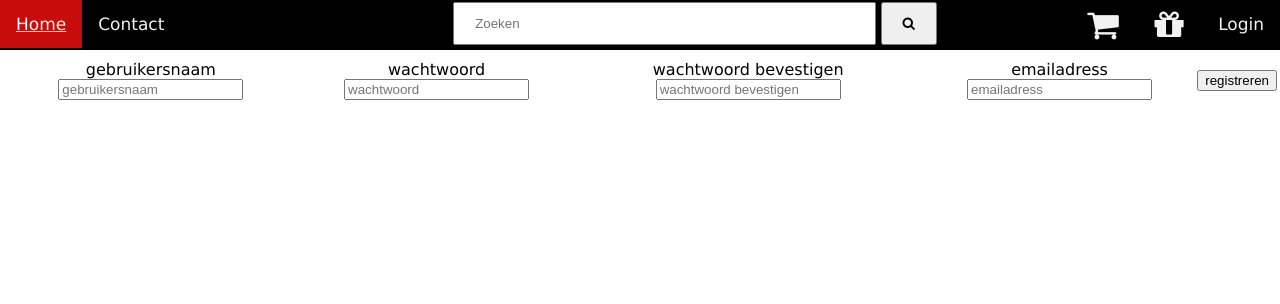
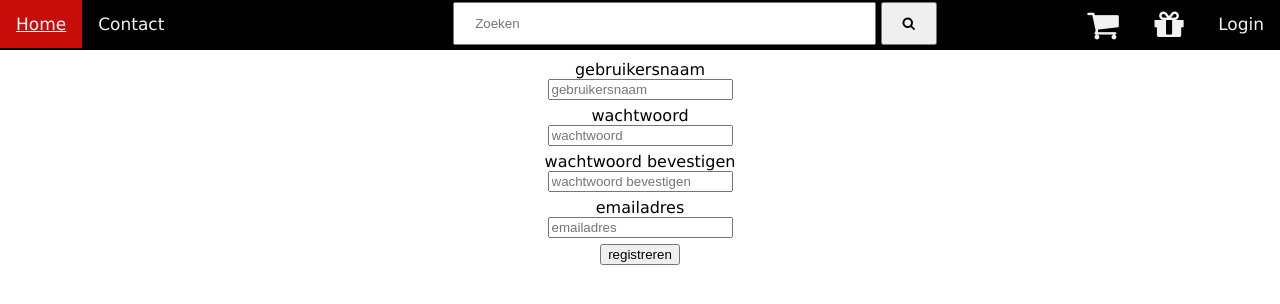
Before and after one commit to JosDUisterhout/wwi, a PHP site: page /registreer.php in a window 1280 px wide. Shown: the top 304 px of the page. Run offline with PHP 8.4, Linux system fonts and the light colour scheme; data that the repository does not hold is empty.

Commit message:
positie inlog en registreer
true else true

```diff
--- a/functies.php
+++ b/functies.php
@@ -298,7 +298,7 @@ function emailvalidator($emailadress)
     if (preg_match("^[0-9a-z]([-_.]?[0-9a-z])*@[0-9a-z]([-.]?[0-9a-z])*\\.[a-z]{2,4}$^", $emailadress)) {
         $geldig = TRUE;
     } else {
-        $geldig = TRUE;
+        $geldig = false;
     }
     return $geldig;
 }
--- a/registreer.php
+++ b/registreer.php
@@ -5,11 +5,11 @@ session_start();
 <form method="post">
     <br><br><br>
 <table align="center"><form method="POST" >
-<tr><td><label for="gebruikersnaam">gebruikersnaam</label><input type="text" name="gebruikersnaam" placeholder="gebruikersnaam"></td>
-<td><label for="wachtwoord">wachtwoord</label><input type="password" name="wachtwoord" placeholder="wachtwoord"></td>
-    <td><label for="wachtwoord2">wachtwoord bevestigen</label><input type="password" name="wachtwoord2" placeholder="wachtwoord bevestigen"></td>
-    <td><label for="emailadress">emailadress</label><input type="text" name="emailadress" placeholder="emailadress"></td>
-<td><input type="submit" name="registreren" value="registreren"></td>
+<tr><td><label for="gebruikersnaam">gebruikersnaam<br></label><input type="text" name="gebruikersnaam" placeholder="gebruikersnaam"></td>
+<tr></tr><td><label for="wachtwoord">wachtwoord<br></label><input type="password" name="wachtwoord" placeholder="wachtwoord"></td>
+<tr></tr><td><label for="wachtwoord2">wachtwoord bevestigen<br></label><input type="password" name="wachtwoord2" placeholder="wachtwoord bevestigen"></td>
+<tr></tr><td><label for="emailadres">emailadres<br></label><input type="text" name="emailadres" placeholder="emailadres"></td>
+<tr></tr><td><input type="submit" name="registreren" value="registreren"></td>
 </form>
 <?php
 
@@ -23,16 +23,16 @@ if (isset($_POST['registreren'])) {
 
 } elseif ($_POST['wachtwoord'] != $_POST['wachtwoord2']){
         print ("wachtwoorden komen niet overeen <br> probeer het nog eens");
-    } elseif (!emailvalidator($_POST['emailadress'])){
+    } elseif (!emailvalidator($_POST['emailadres'])){
         var_dump($_POST);
-        print ("emailadress is onjuist ingevuld <br> probeer het nog eens");
+        print ("emailadres is onjuist ingevuld <br> probeer het nog eens");
 
     }
-    elseif (registreeremailadress($_POST['emailadress'])){
-        print ("emailadress is al in gebruik <br> kies alstublieft een ander");
+    elseif (registreeremailadress($_POST['emailadres'])){
+        print ("emailadres is al in gebruik <br> kies alstublieft een ander");
     }
     else {
-        registreer($_POST['gebruikersnaam'],$_POST['wachtwoord'],$_POST['emailadress']);
+        registreer($_POST['gebruikersnaam'],$_POST['wachtwoord'],$_POST['emailadres']);
         header('location: inlog.php');
 
     }
```
Also changed, not shown: inlog.php (+8 -7 lines).
